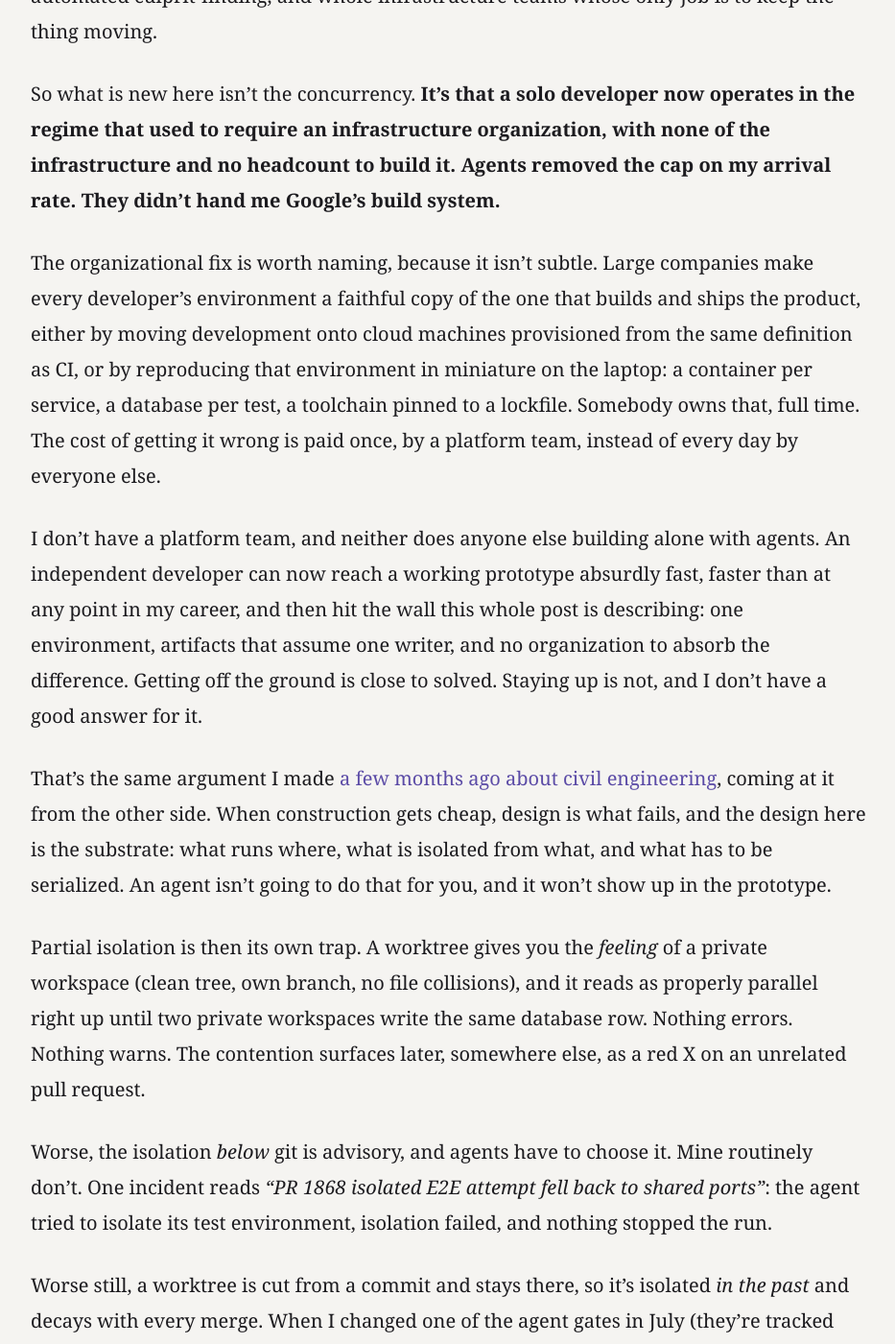
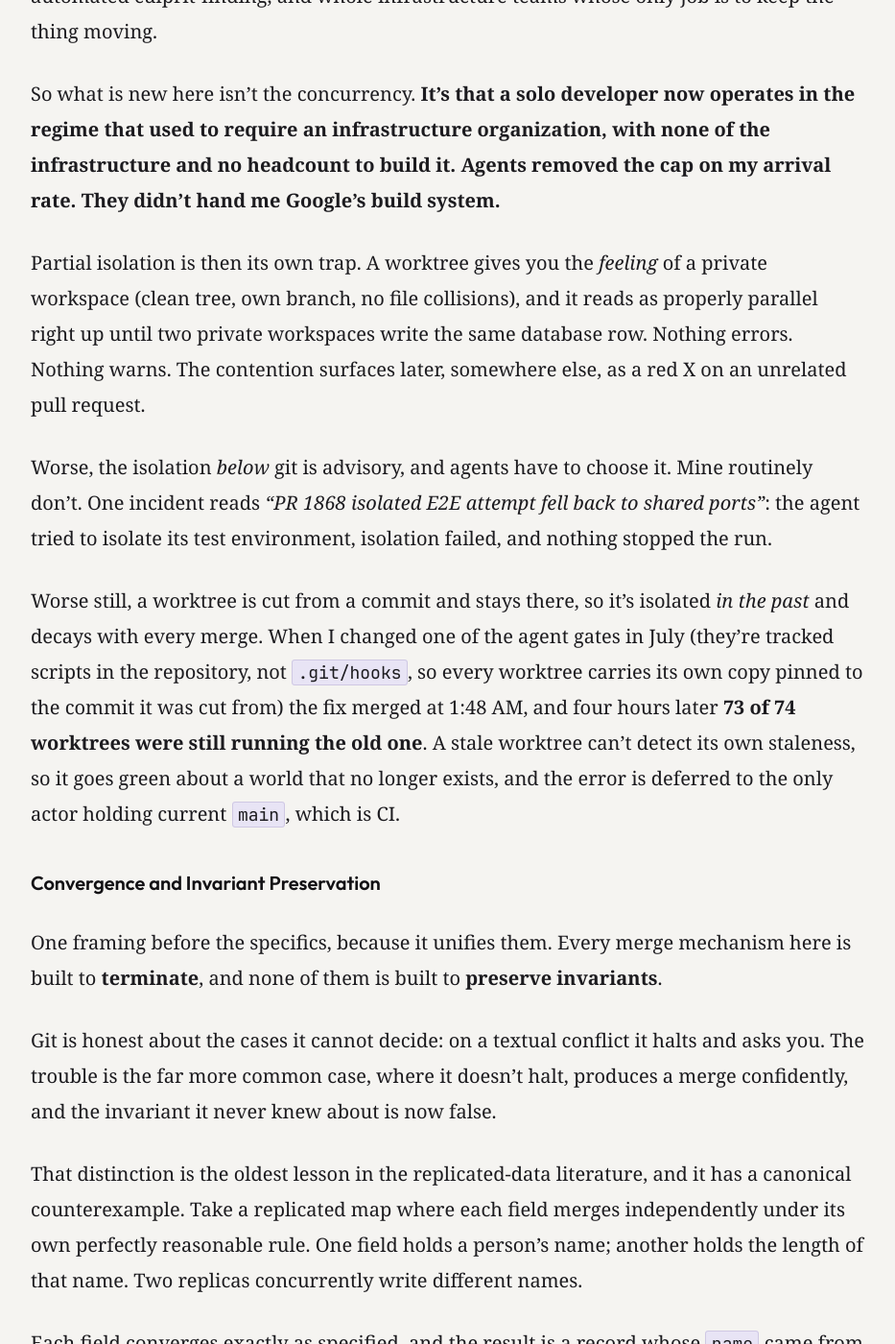
Before and after one commit to cmeiklejohn/cmeiklejohn.github.io, a Jekyll site: the page built from _posts/2026-07-26-one-writer.markdown, in a window 1280 px wide and 1400 px high, scrolled down 5444 px. Shown: the whole window at 96% size, without its empty margins (172-1105 px from the left). Built offline with Jekyll 4.4.1, drawn with Linux system fonts in a browser that asks for light colours; some web fonts are replaced; some of the changed text lies outside the part shown.

Commit message:
Move the environment expansion where it belongs, restore bold
The big-company / independent-developer expansion was filed under
The Substrate. It belongs under "The environment has to permit it
first", which is the paragraph it expands. Moved.

Also restore the eight bold spans the style pass had demoted to
italic: both requirement lead-ins, the migration and CI definitions,
terminate / preserve invariants, invariant confluence, and the
73-of-74-worktrees count. Back to the original 16.

Co-Authored-By: Claude Opus 5 <noreply@anthropic.com>

```diff
--- a/_posts/2026-07-26-one-writer.markdown
+++ b/_posts/2026-07-26-one-writer.markdown
@@ -29,7 +29,7 @@ Some context for readers arriving fresh.  [Zabriskie](https://zabriskie.app) is
 
 That framing matters, because several things below look like obvious mistakes and are.  I let agents design a migration scheme with only another agent reviewing it, I stopped reading most diffs, and I let sixty-four pull requests go up in a single day, all of which a careful engineer would tell you not to do and would be right about.  But the point of running an experiment at the extreme is to find the walls.  That week I found several at once.
 
-A _migration_, throughout, is a versioned SQL file that changes the database schema.  _CI_ is the automated checking that runs on every proposed change: build the app, spin up a fresh database, run the tests.
+A **migration**, throughout, is a versioned SQL file that changes the database schema.  **CI** is the automated checking that runs on every proposed change: build the app, spin up a fresh database, run the tests.
 
 Here is the shape of the three days.  Treat these numbers as texture, not as evidence, for a reason I will get to.
 
@@ -83,21 +83,15 @@ That assumption was invisible to _me_ because it never bound me.  It has bound l
 
 So what is new here isn't the concurrency.  **It's that a solo developer now operates in the regime that used to require an infrastructure organization, with none of the infrastructure and no headcount to build it.  Agents removed the cap on my arrival rate.  They didn't hand me Google's build system.**
 
-The organizational fix is worth naming, because it isn't subtle.  Large companies make every developer's environment a faithful copy of the one that builds and ships the product, either by moving development onto cloud machines provisioned from the same definition as CI, or by reproducing that environment in miniature on the laptop: a container per service, a database per test, a toolchain pinned to a lockfile.  Somebody owns that, full time.  The cost of getting it wrong is paid once, by a platform team, instead of every day by everyone else.
-
-I don't have a platform team, and neither does anyone else building alone with agents.  An independent developer can now reach a working prototype absurdly fast, faster than at any point in my career, and then hit the wall this whole post is describing: one environment, artifacts that assume one writer, and no organization to absorb the difference.  Getting off the ground is close to solved.  Staying up is not, and I don't have a good answer for it.
-
-That's the same argument I made [a few months ago about civil engineering]({% post_url 2026-04-01-software-engineering-is-becoming-civil-engineering %}), coming at it from the other side.  When construction gets cheap, design is what fails, and the design here is the substrate: what runs where, what is isolated from what, and what has to be serialized.  An agent isn't going to do that for you, and it won't show up in the prototype.
-
 Partial isolation is then its own trap.  A worktree gives you the _feeling_ of a private workspace (clean tree, own branch, no file collisions), and it reads as properly parallel right up until two private workspaces write the same database row.  Nothing errors.  Nothing warns.  The contention surfaces later, somewhere else, as a red X on an unrelated pull request.
 
 Worse, the isolation _below_ git is advisory, and agents have to choose it.  Mine routinely don't.  One incident reads _"PR 1868 isolated E2E attempt fell back to shared ports"_: the agent tried to isolate its test environment, isolation failed, and nothing stopped the run.
 
-Worse still, a worktree is cut from a commit and stays there, so it's isolated _in the past_ and decays with every merge.  When I changed one of the agent gates in July (they're tracked scripts in the repository, not `.git/hooks`, so every worktree carries its own copy pinned to the commit it was cut from) the fix merged at 1:48 AM, and four hours later 73 of 74 worktrees were still running the old one.  A stale worktree can't detect its own staleness, so it goes green about a world that no longer exists, and the error is deferred to the only actor holding current `main`, which is CI.
+Worse still, a worktree is cut from a commit and stays there, so it's isolated _in the past_ and decays with every merge.  When I changed one of the agent gates in July (they're tracked scripts in the repository, not `.git/hooks`, so every worktree carries its own copy pinned to the commit it was cut from) the fix merged at 1:48 AM, and four hours later **73 of 74 worktrees were still running the old one**.  A stale worktree can't detect its own staleness, so it goes green about a world that no longer exists, and the error is deferred to the only actor holding current `main`, which is CI.
 
 ### Convergence and Invariant Preservation
 
-One framing before the specifics, because it unifies them.  Every merge mechanism here is built to _terminate_, and none of them is built to _preserve invariants_.
+One framing before the specifics, because it unifies them.  Every merge mechanism here is built to **terminate**, and none of them is built to **preserve invariants**.
 
 Git is honest about the cases it cannot decide: on a textual conflict it halts and asks you.  The trouble is the far more common case, where it doesn't halt, produces a merge confidently, and the invariant it never knew about is now false.
 
@@ -214,7 +208,7 @@ Here is the size of it in my own logs:
 
 Databases avoid all of this for one reason.  **A transaction declares its read/write set.**  The system knows what each transaction touched, so it can detect conflicts, order what must be ordered, and let everything else proceed.
 
-That question (which operations may run without coordination) has an exact answer in the literature.  [Bailis and colleagues](https://www.bailis.org/papers/ca-vldb2015.pdf) named it _invariant confluence_: a set of operations is I-confluent with respect to an invariant precisely when merging any two invariant-preserving reachable states that share a common ancestor yields another invariant-preserving state.
+That question (which operations may run without coordination) has an exact answer in the literature.  [Bailis and colleagues](https://www.bailis.org/papers/ca-vldb2015.pdf) named it **invariant confluence**: a set of operations is I-confluent with respect to an invariant precisely when merging any two invariant-preserving reachable states that share a common ancestor yields another invariant-preserving state.
 
 This is a necessary and sufficient condition for running those operations coordination-free while maintaining the invariant, not a heuristic.  If your workload is I-confluent you can run coordination-free and stay correct; if it is not, coordination is a requirement, and **no merge function will save you.**
 
```
Also changed, not shown: other parts of _posts/2026-07-26-one-writer.markdown (+8 -2 lines).
